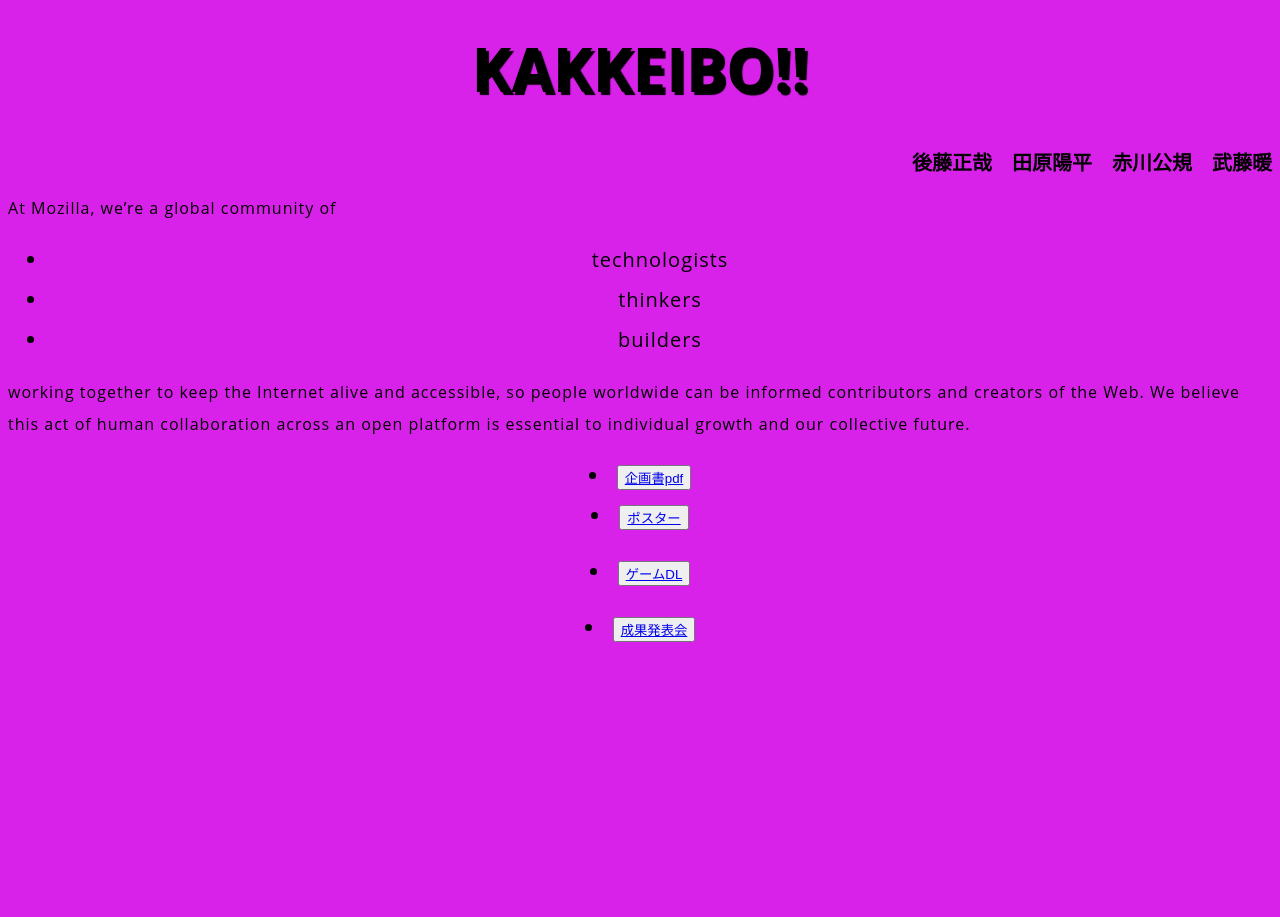
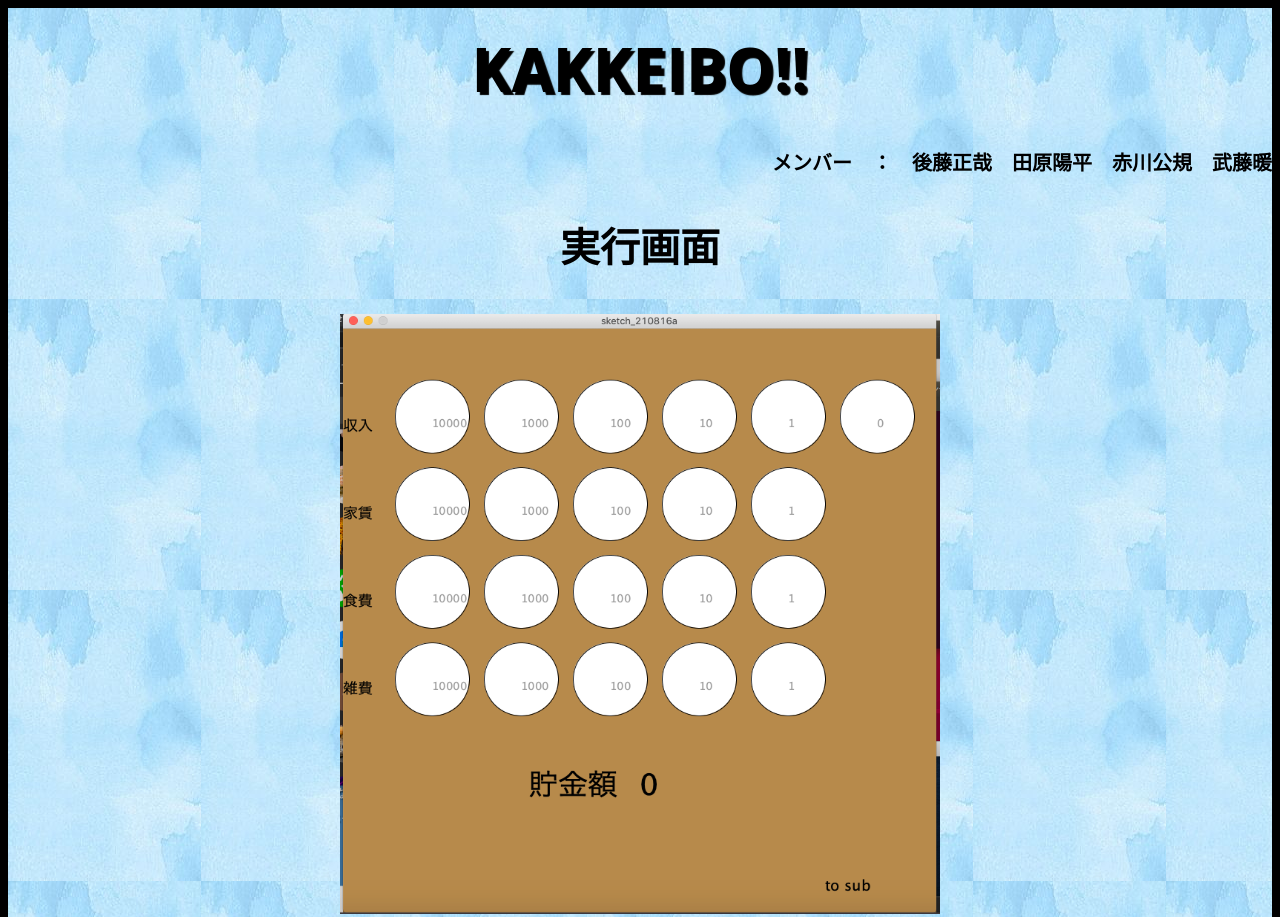
Before and after one commit to gotoseiya/firsttrial, a plain HTML site: page index.html in a window 1280 px wide. Shown: the top 917 px of the page. Before the commit the page ends 800 px from the top, so only its background shows below. Drawn offline with Linux system fonts and the light colour scheme.

Commit message:
Add files via upload

```diff
--- a/index.html
+++ b/index.html
@@ -1,5 +1,6 @@
 <!DOCTYPE html>
 <html>
+  <div style="background:url(images/4.jpeg);">
   <head>
     <link href="styles/style.css" rel="stylesheet">
     <meta charset="utf-8">
@@ -7,19 +8,10 @@
   </head>
   <body>
     <h1>KAKKEIBO!!</h1>
-    <h2>後藤正哉　田原陽平　赤川公規　武藤暖</h2>
-
-    <p>At Mozilla, we’re a global community of</p>
-
-    <ul> <!-- changed to list in the tutorial -->
-      <li>technologists</li>
-      <li>thinkers</li>
-      <li>builders</li>
-
-    </ul>
-
-    <p>working together to keep the Internet alive and accessible, so people worldwide can be informed contributors and creators of the Web. We believe this act of human collaboration across an open platform is essential to individual growth and our collective future.</p>
-
+    <h2>メンバー　：　後藤正哉　田原陽平　赤川公規　武藤暖</h2>
+<h3>実行画面</h3>
+   <p> <img src="images/1.png" alt="MY" width="600"height="600"></p>
+<p><img src="images/2.png" alt="my" width="600"height="600"></p>>
     <p> <a href= <ul>
       <li><button type="button"><a href="https://drive.google.com/file/d/1_g0e1u-Oe0VvHliOkAzU1_Q_t7pVd5Wv/view">企画書pdf</a></button></ul></li>
      <li><button type="button"><a href="孫プレゼンテーション.pdf">ポスター</a></button></li></ul>
@@ -28,4 +20,5 @@
       </ul></a> </p>
     <ul>
   </body>
+</div>>
 </html>
--- a/styles/style.css
+++ b/styles/style.css
@@ -2,7 +2,9 @@ html {
   font-size: 10px;
   font-family: 'Open Sans', sans-serif;
 }
-
+img{
+  size: 2cm;
+}
 
 h1 {
   font-size: 60px;
@@ -13,6 +15,11 @@ h2{
  font-size: 20px;
  text-align: right;
 }
+h3{
+  font-size: 40px;
+  text-align: center;
+}
+
 p, li {
   font-size: 16px;
   line-height: 2;
@@ -21,7 +28,7 @@ p, li {
 
 
 html {
-  background-color: #d822e9;
+  background-color:black;
 }
 
 
```
Also changed, not shown: images/1.png (added), images/2.png (added), images/3.jpeg (added), images/4.jpeg (added).
